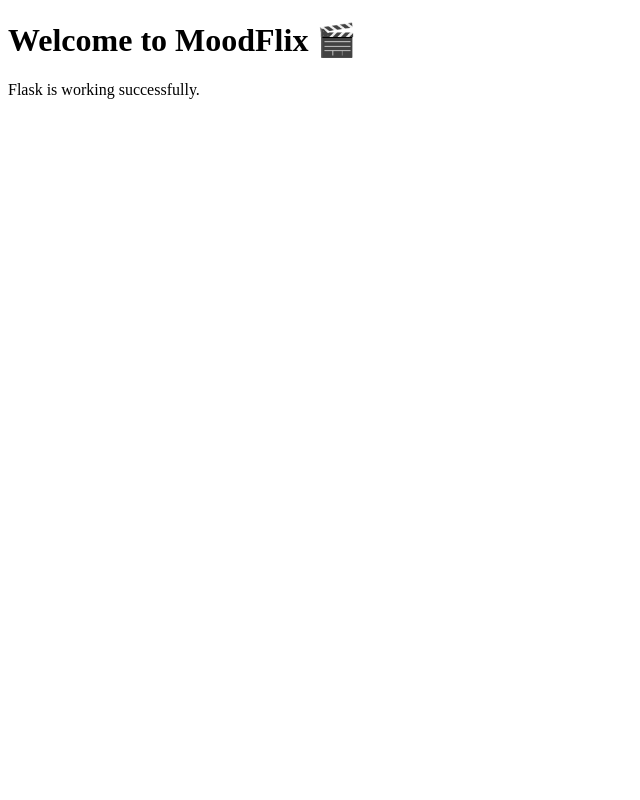
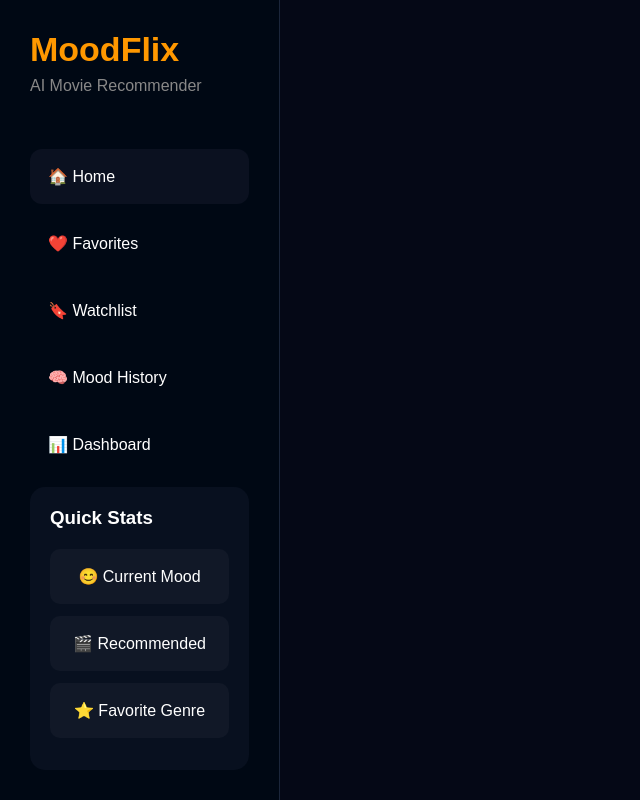
Before and after one commit to Parth32007/MoodFlix, a Flask app: page / in a window 1280 px wide. Shown: the whole page, without its empty margins (0-640 px from the left). Run offline with Flask 3, Linux system fonts and the light colour scheme.

Commit message:
Set up flask application structure and Built homepage layout with sidebar

```diff
--- a/static/css/style.css
+++ b/static/css/style.css
@@ -0,0 +1,120 @@
+*{
+    margin:0;
+    padding:0;
+    box-sizing:border-box;
+}
+
+body{
+
+    background:#050816;
+
+    color:white;
+
+    font-family:Arial, Helvetica, sans-serif;
+}
+
+.container{
+
+    display:flex;
+
+    min-height:100vh;
+}
+
+/* Sidebar */
+
+.sidebar{
+
+    width:280px;
+
+    background:#000814;
+
+    padding:30px;
+
+    border-right:1px solid #1b263b;
+
+    display:flex;
+
+    flex-direction:column;
+
+    justify-content:space-between;
+}
+
+.logo h1{
+
+    color:#ff9800;
+
+    font-size:34px;
+}
+
+.logo p{
+
+    color:#888;
+
+    margin-top:8px;
+}
+
+nav ul{
+
+    list-style:none;
+
+    margin-top:50px;
+}
+
+nav li{
+
+    padding:18px;
+
+    margin-bottom:12px;
+
+    border-radius:12px;
+
+    cursor:pointer;
+
+    transition:.3s;
+}
+
+nav li:hover{
+
+    background:#0b1120;
+}
+
+.active{
+
+    background:#0b1120;
+}
+
+.stats{
+
+    background:#08101f;
+
+    padding:20px;
+
+    border-radius:15px;
+}
+
+.stats h3{
+
+    margin-bottom:20px;
+}
+
+.stat-box{
+
+    background:#111827;
+
+    padding:18px;
+
+    border-radius:10px;
+
+    margin-bottom:12px;
+
+    text-align:center;
+}
+
+/* Main */
+
+.main-content{
+
+    flex:1;
+
+    padding:40px;
+}
--- a/static/js/script.js
+++ b/static/js/script.js
@@ -0,0 +1 @@
+// JavaScript will be added later.
--- a/templates/index.html
+++ b/templates/index.html
@@ -1,13 +1,90 @@
 <!DOCTYPE html>
-<html>
+<html lang="en">
+
 <head>
+
+    <meta charset="UTF-8">
+
+    <meta name="viewport" content="width=device-width, initial-scale=1.0">
+
     <title>MoodFlix</title>
+
+    <link rel="stylesheet"
+          href="{{ url_for('static', filename='css/style.css') }}">
+
 </head>
+
 <body>
 
-<h1>Welcome to MoodFlix 🎬</h1>
+<div class="container">
 
-<p>Flask is working successfully.</p>
+    <!-- Sidebar -->
+
+    <aside class="sidebar">
+
+        <div class="logo">
+
+            <h1>MoodFlix</h1>
+
+            <p>AI Movie Recommender</p>
+
+        </div>
+
+        <nav>
+
+            <ul>
+
+                <li class="active">🏠 Home</li>
+
+                <li>❤️ Favorites</li>
+
+                <li>🔖 Watchlist</li>
+
+                <li>🧠 Mood History</li>
+
+                <li>📊 Dashboard</li>
+
+            </ul>
+
+        </nav>
+
+        <div class="stats">
+
+            <h3>Quick Stats</h3>
+
+            <div class="stat-box">
+
+                😊 Current Mood
+
+            </div>
+
+            <div class="stat-box">
+
+                🎬 Recommended
+
+            </div>
+
+            <div class="stat-box">
+
+                ⭐ Favorite Genre
+
+            </div>
+
+        </div>
+
+    </aside>
+
+    <!-- Main Content -->
+
+    <main class="main-content">
+
+    </main>
+
+</div>
+
+<script src="{{ url_for('static',
+filename='js/script.js') }}"></script>
 
 </body>
+
 </html>
```
